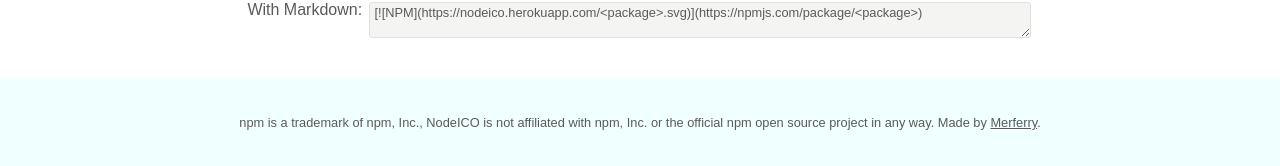
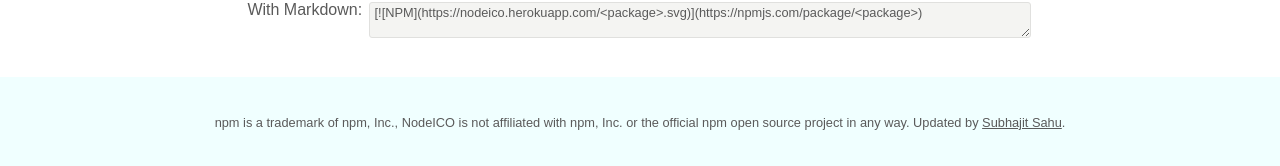
Before and after one commit to nodeico/nodeico.github.io, a Jekyll site: the page built from index.html, in a window 1280 px wide. Shown: the part 1280-1446 px from the top of the page. Built offline with Jekyll 4.4.1, drawn with Linux system fonts in a browser that asks for light colours; some web fonts are replaced.

Commit message:
:turtle: update README

```diff
--- a/_config.yml
+++ /dev/null
@@ -1 +0,0 @@
-theme: jekyll-theme-architect
--- a/_layouts/default.html
+++ b/_layouts/default.html
@@ -43,7 +43,7 @@
             npm is a trademark of npm, Inc.,
             NodeICO is not affiliated with npm, Inc.
             or the official npm open source project in any way.
-            Made by <a href="https://merferry.github.io">Merferry</a>.
+            Updated by <a href="https://wolfram77.github.io">Subhajit Sahu</a>.
           </b></p>
         </div>
       </div>
--- a/package.json
+++ b/package.json
@@ -1,7 +1,8 @@
 {
   "name": "nodeico.github.io",
-  "version": "0.0.53",
+  "version": "0.0.54",
   "description": "Display info card image for NPM packages (scoped).",
+  "private": true,
   "main": "index.js",
   "scripts": {
     "test": "exit"
```
Also changed, not shown: README.md, 2 other files.
